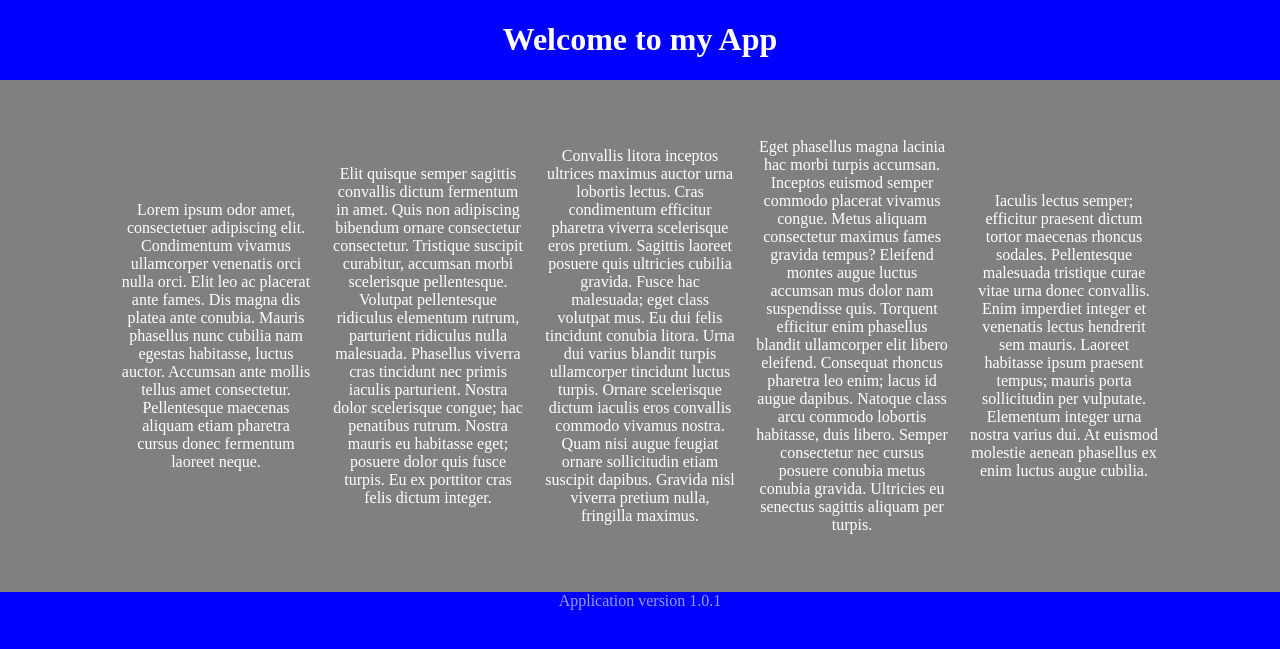
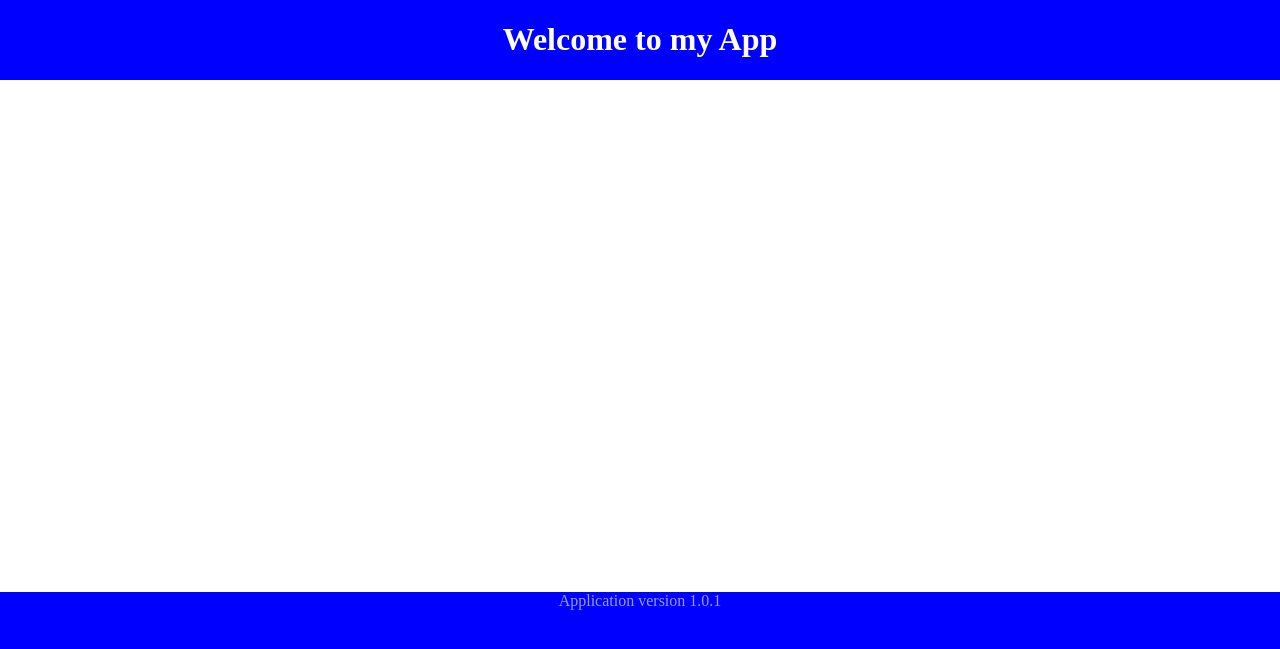
Before and after one commit to harrysince1992/demo-flask-app, a Flask app: page / in a window 1280 px wide. Shown: the top 649 px of the page. Run offline with Flask 3, Linux system fonts and the light colour scheme.

Commit message:
changing background to white for para div

```diff
--- a/static/css/styles.css
+++ b/static/css/styles.css
@@ -7,7 +7,7 @@ body {
 
 .body-para {
     height: 40vw;
-    background-color: grey;
+    background-color: white;
     display: flex;
     justify-content: center;
     align-items: center;
```
